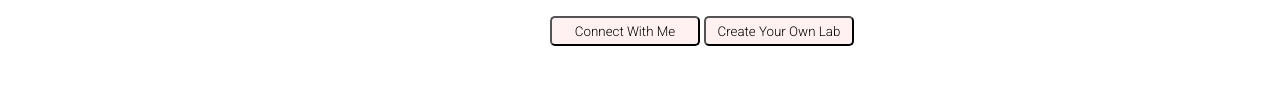
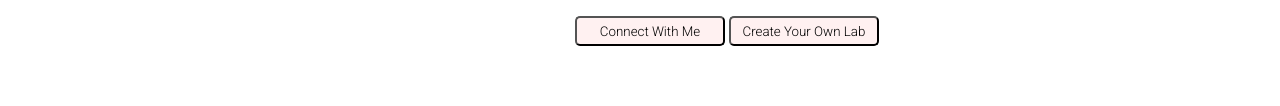
Before and after one commit to Aaru-K/KnowledgeLab, a plain HTML site: page index.html in a window 1280 px wide. Shown: the part 764-870 px from the top of the page. Drawn offline with Linux system fonts and the light colour scheme.

Commit message:
Update style.css

```diff
--- a/style.css
+++ b/style.css
@@ -92,7 +92,7 @@
     border: 1px solid black;
 }
 #connect{
-    margin-left: 550px;
+    margin-left: 575px;
     height: 30px;
     width: 150px;
 }
```
